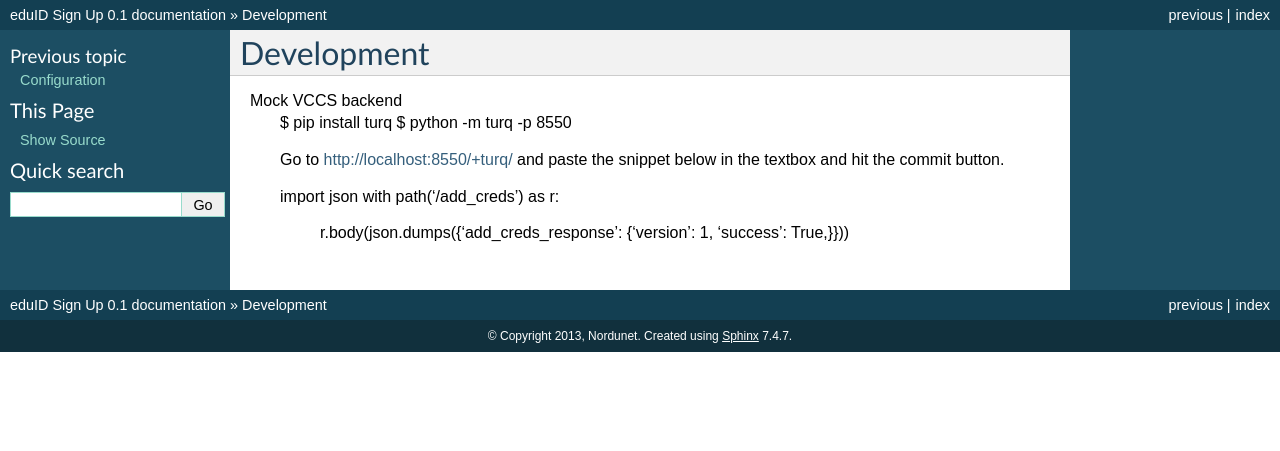
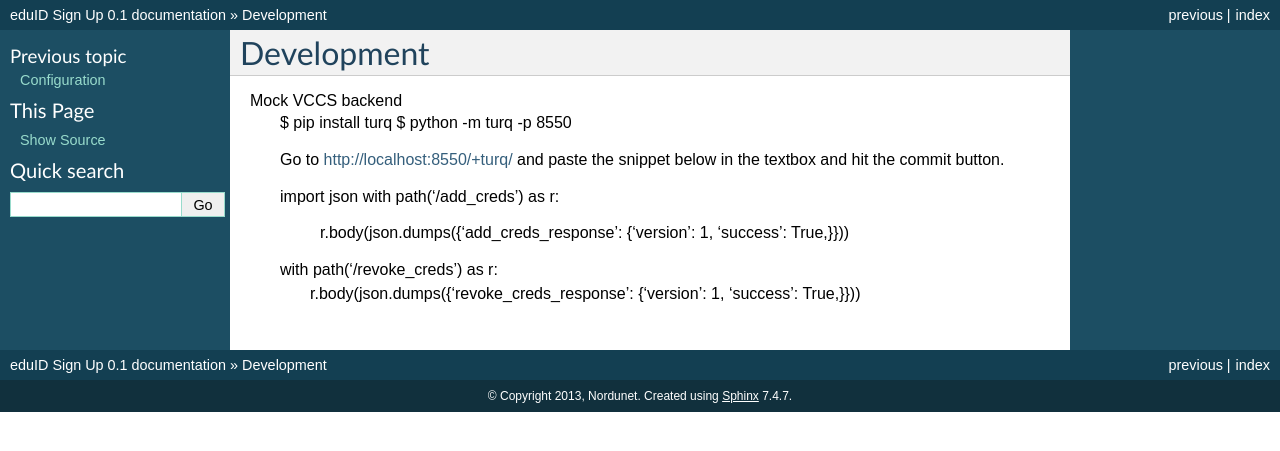
Before and after one commit to SUNET/eduid-signup, a Sphinx documentation site: the page built from docs/development.rst, in a window 1280 px wide. Shown: the top 451 px of the page. Built offline with Sphinx 7.4.7, drawn with Linux system fonts in a browser that asks for light colours; pages that are not in the unit, such as notebooks, are missing from menus.

Commit message:
Added another line of turq config.

```diff
--- a/docs/development.rst
+++ b/docs/development.rst
@@ -10,3 +10,5 @@ Mock VCCS backend
     import json
     with path('/add_creds') as r:
         r.body(json.dumps({'add_creds_response': {'version': 1, 'success': True,}}))
+    with path('/revoke_creds') as r:
+        r.body(json.dumps({'revoke_creds_response': {'version': 1, 'success': True,}}))
```
